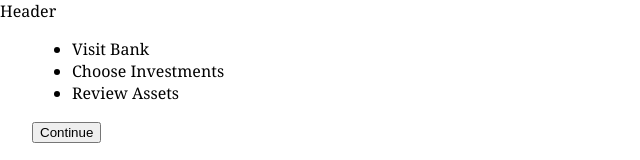
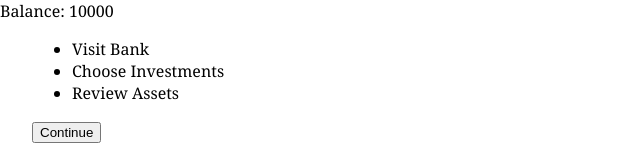
Before and after one commit to JasperCDev/ProjectDailyCheck, a Next.js app: page / in a window 1280 px wide. Shown: the top 160 px of the page, without its empty margins (0-640 px from the left). Built offline with nearby package versions, Linux system fonts and the light colour scheme.

Commit message:
add balance to header

```diff
--- a/components/Header.tsx
+++ b/components/Header.tsx
@@ -1,9 +1,11 @@
 import React from "react";
+import { useAppSelector } from "../store/store";
 
 interface Props {}
 
 const Header = (props: Props) => {
-  return <header>Header</header>;
+  const state = useAppSelector((state) => state);
+  return <header>Balance: {state.balance.balance}</header>;
 };
 
 export default Header;
```
